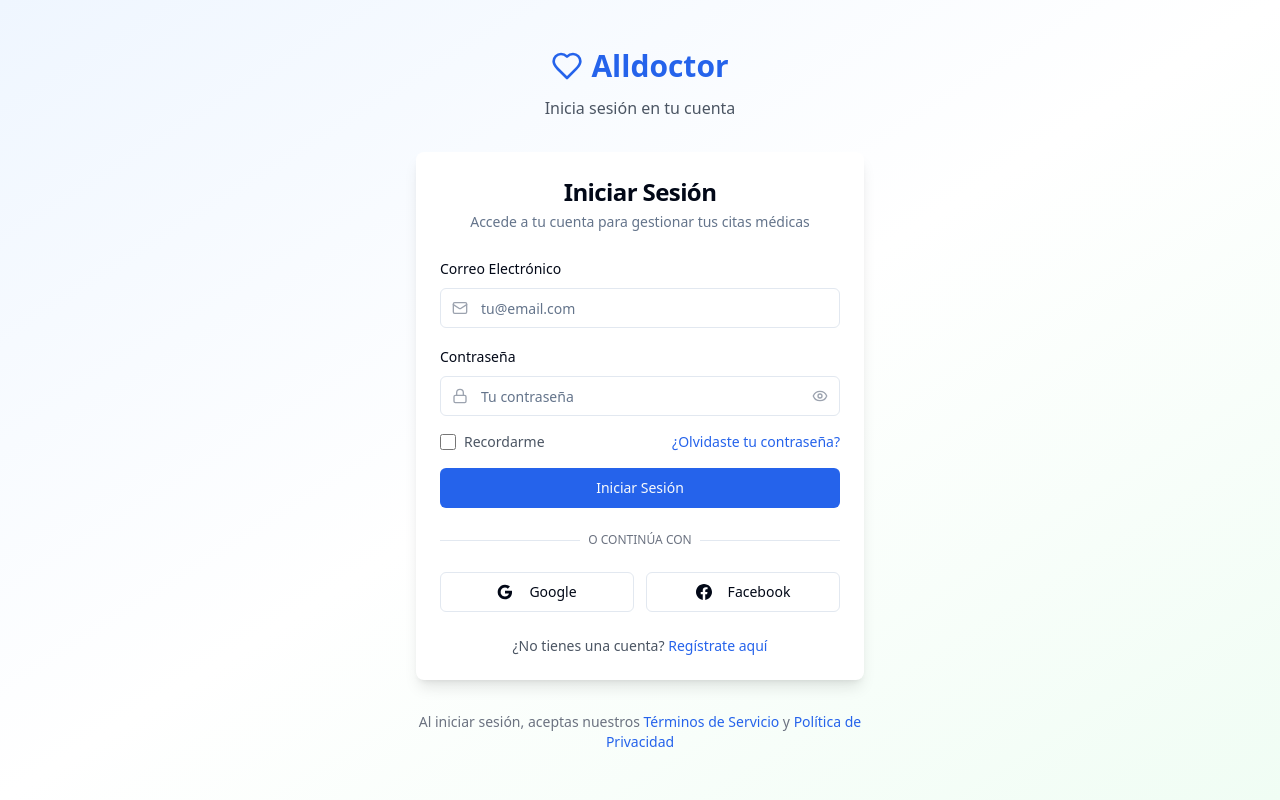
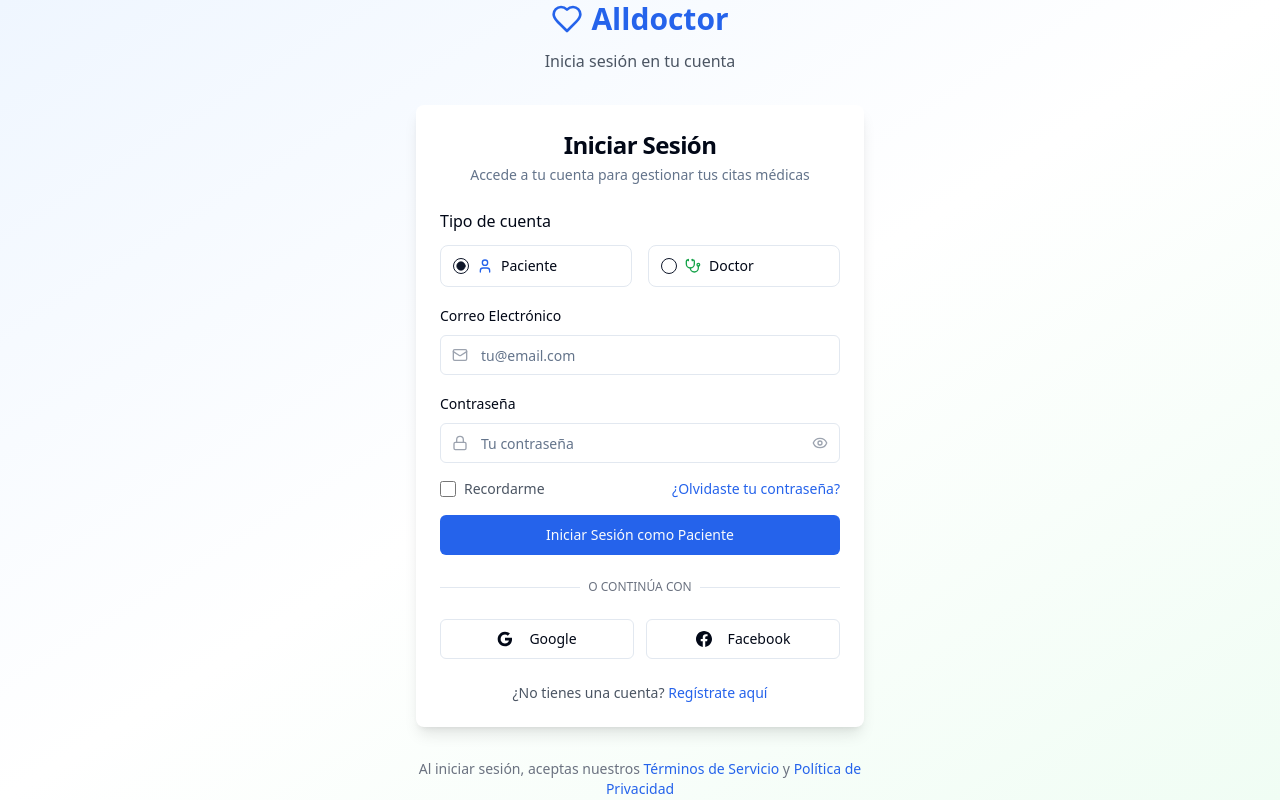
Before and after one commit to AldoRiosPrune/doc-ride-connect, a React (Vite) app: page /login in a window 1280 px wide. Built offline with nearby package versions, Linux system fonts and the light colour scheme.

Commit message:
feat: Add role selection to login
Adds a role selection (doctor/user) to the login form.

```diff
--- a/src/pages/Login.tsx
+++ b/src/pages/Login.tsx
@@ -1,20 +1,21 @@
-
 import { useState } from "react";
 import { Button } from "@/components/ui/button";
 import { Card, CardContent, CardDescription, CardHeader, CardTitle } from "@/components/ui/card";
 import { Input } from "@/components/ui/input";
 import { Label } from "@/components/ui/label";
-import { Eye, EyeOff, Mail, Lock, Heart } from "lucide-react";
+import { RadioGroup, RadioGroupItem } from "@/components/ui/radio-group";
+import { Eye, EyeOff, Mail, Lock, Heart, User, Stethoscope } from "lucide-react";
 import { Link } from "react-router-dom";
 
 const Login = () => {
   const [email, setEmail] = useState("");
   const [password, setPassword] = useState("");
+  const [userType, setUserType] = useState("patient");
   const [showPassword, setShowPassword] = useState(false);
 
   const handleSubmit = (e: React.FormEvent) => {
     e.preventDefault();
-    console.log("Login attempt:", { email, password });
+    console.log("Login attempt:", { email, password, userType });
     // Aquí irá la lógica de autenticación cuando conectes el backend
   };
 
@@ -39,6 +40,27 @@ const Login = () => {
           </CardHeader>
           <CardContent>
             <form onSubmit={handleSubmit} className="space-y-4">
+              {/* Selección de tipo de usuario */}
+              <div className="space-y-3">
+                <Label className="text-base font-medium">Tipo de cuenta</Label>
+                <RadioGroup value={userType} onValueChange={setUserType} className="grid grid-cols-2 gap-4">
+                  <div className="flex items-center space-x-2 border rounded-lg p-3 hover:bg-gray-50 transition-colors">
+                    <RadioGroupItem value="patient" id="patient" />
+                    <Label htmlFor="patient" className="flex items-center gap-2 cursor-pointer">
+                      <User className="w-4 h-4 text-blue-600" />
+                      <span>Paciente</span>
+                    </Label>
+                  </div>
+                  <div className="flex items-center space-x-2 border rounded-lg p-3 hover:bg-gray-50 transition-colors">
+                    <RadioGroupItem value="doctor" id="doctor" />
+                    <Label htmlFor="doctor" className="flex items-center gap-2 cursor-pointer">
+                      <Stethoscope className="w-4 h-4 text-green-600" />
+                      <span>Doctor</span>
+                    </Label>
+                  </div>
+                </RadioGroup>
+              </div>
+
               <div className="space-y-2">
                 <Label htmlFor="email">Correo Electrónico</Label>
                 <div className="relative">
@@ -95,7 +117,7 @@ const Login = () => {
               </div>
 
               <Button type="submit" className="w-full bg-blue-600 hover:bg-blue-700">
-                Iniciar Sesión
+                Iniciar Sesión como {userType === "doctor" ? "Doctor" : "Paciente"}
               </Button>
             </form>
 
```
